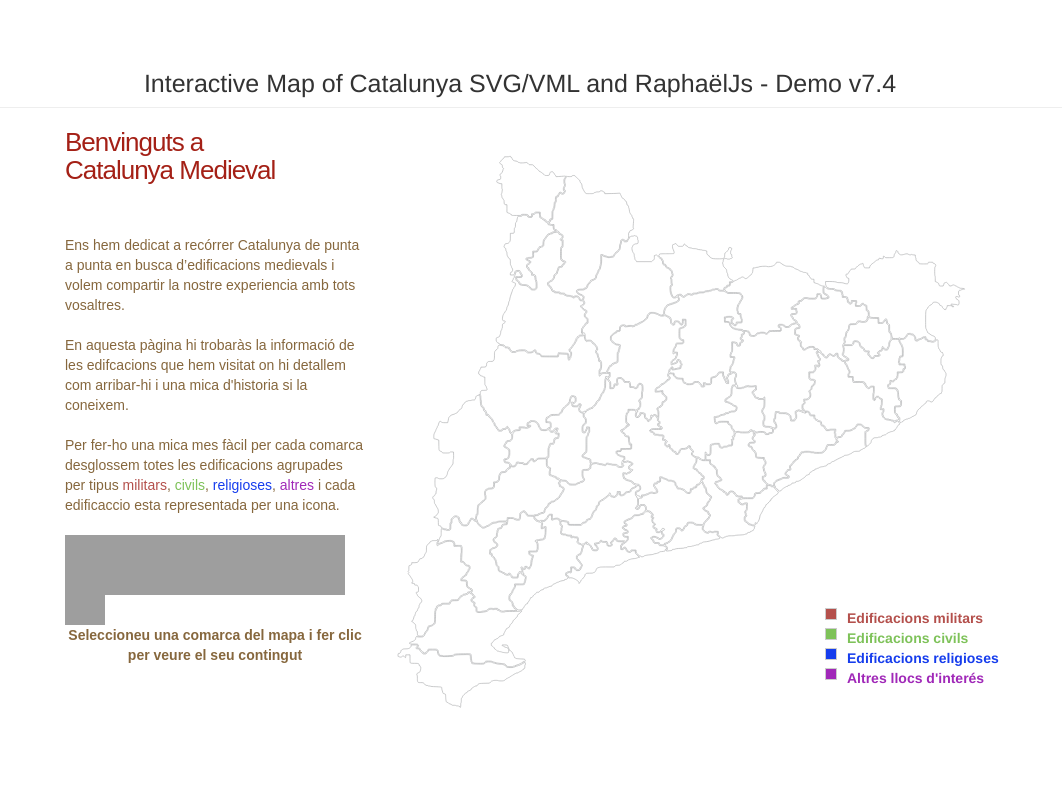
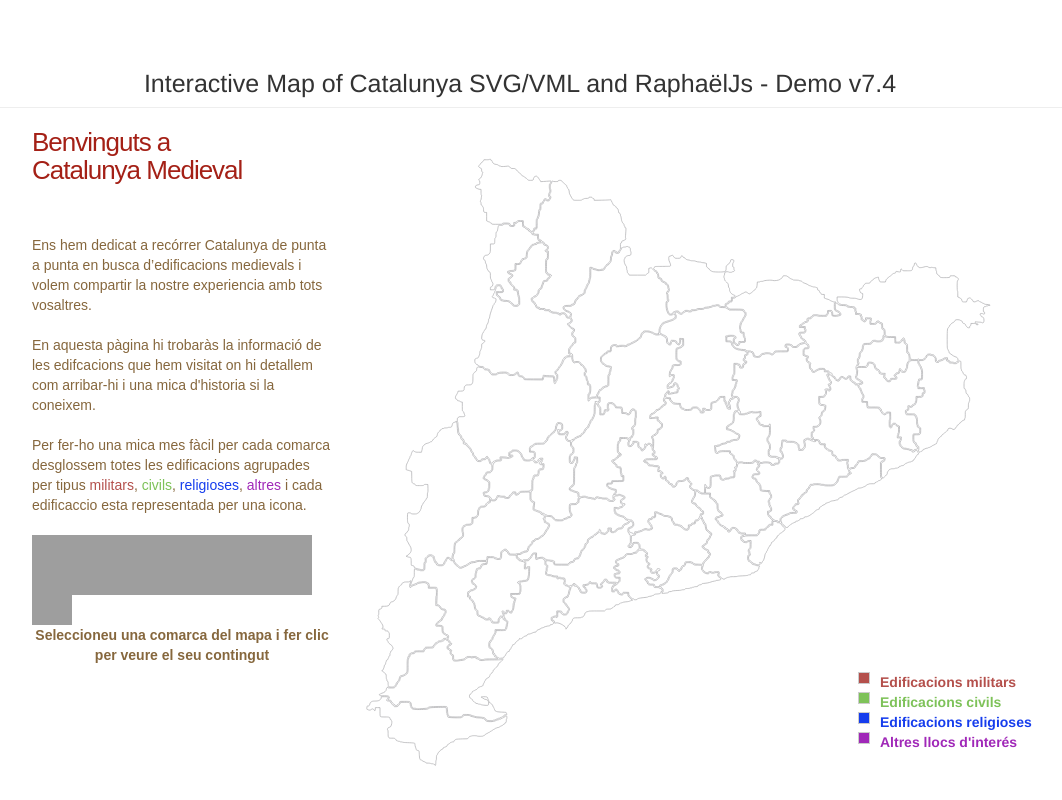
Before and after one commit to eballo/catalunya-map, a website: page index.html in a window 1280 px wide. Shown: the top 800 px of the page, without its empty margins (120-1182 px from the left). Drawn offline with Linux system fonts and the light colour scheme; files that its build step writes are made by us from their sources; grey boxes are pictures that could not be loaded; a web font is replaced by a local one.

Commit message:
mapa una mica mes gran

```diff
--- a/src/css/catalunya-map-v3.css
+++ b/src/css/catalunya-map-v3.css
@@ -3,6 +3,7 @@
 .map-wrapper {
   margin: 0 auto;
   position: relative;
+  height: 700px;
 }
 
 #map {
@@ -27,6 +28,7 @@
   clear: both;
   width: 300px;
   font-family: 'Droid Sans', sans-serif;
+  font-size: 14px;
   /*overflow: auto;*/
   /* Size and position */
   padding: 0;
@@ -655,7 +657,7 @@
 -This CSS will apply for devices with the minimum width of 768 pixels
 */
 
-@media only screen and (min-width: 960px) {
+@media only screen and (min-width: 1100px) {
   .map-wrapper {
     visibility: visible;
   }
--- a/src/js/catalunya-map.js
+++ b/src/js/catalunya-map.js
@@ -413,20 +413,20 @@ $(function(window) {
 
                 winWidth = win.width();
 
-                if (winWidth >= 960) {
+                if (winWidth >= 1100) {
                     if (this.config.debug) {
-                        console.log('WindowWith > 960');
+                        console.log('WindowWith > 1100');
                     }
                     self.hideListShowMap();
 
-                    this.config.mapWidth = this.config.mapInitWidth * 0.8;
-                    this.config.mapHeight = this.config.mapInitHeight * 0.8;
+                    this.config.mapWidth = this.config.mapInitWidth * 0.88;
+                    this.config.mapHeight = this.config.mapInitHeight * 0.88;
                     paper.scaleAll(this.config.scale);
                     self.resizeMap(paper);
 
-                } else if (winWidth < 960 && winWidth >= 768) {
+                } else if (winWidth < 1100 && winWidth >= 768) {
                     if (this.config.debug) {
-                        console.log('768 =< WindowWith < 960 ');
+                        console.log('768 =< WindowWith < 1100 ');
                     }
                     self.hideMapShowList();
 
```
Also changed, not shown: assets/css/catalunya-map/catalunya-map.min.css, assets/js/catalunya-map/catalunya-map.min.js.
